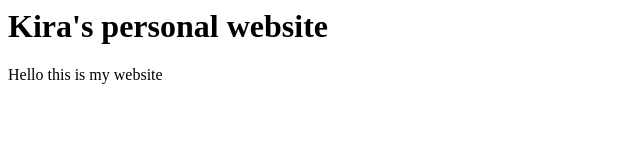
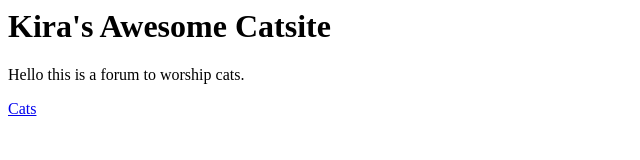
Before and after one commit to kira-rianna/kira-rianna.github.io, a plain HTML site: page index.html in a window 1280 px wide. Shown: the whole page, without its empty margins (0-640 px from the left). Drawn offline with Linux system fonts and the light colour scheme.

Commit message:
Adding a website link

```diff
--- a/index.html
+++ b/index.html
@@ -1,3 +1,5 @@
-<h1>Kira's personal website</h1>
+<h1>Kira's Awesome Catsite</h1>
 
-<p>Hello this is my website</p>
+<p>Hello this is a forum to worship cats.</p>
+
+<a href="https://www.google.com/search?hl=en&authuser=0&tbm=isch&sxsrf=ACYBGNSvNvuH2CLA7_VcGN7tFUDhkhM0Ew%3A1569363389746&source=hp&biw=2048&bih=1002&ei=vZWKXbW2KpLU-gS1pYCAAQ&q=cats&oq=cats&gs_l=img.3..0l10.4576.5878..6435...0.0..0.97.429.5......0....1..gws-wiz-img.....4..35i362i39.c8QKLwv7GiM&ved=0ahUKEwj1iPeavurkAhUSqp4KHbUSABAQ4dUDCAU&uact=5">Cats</a>
```
